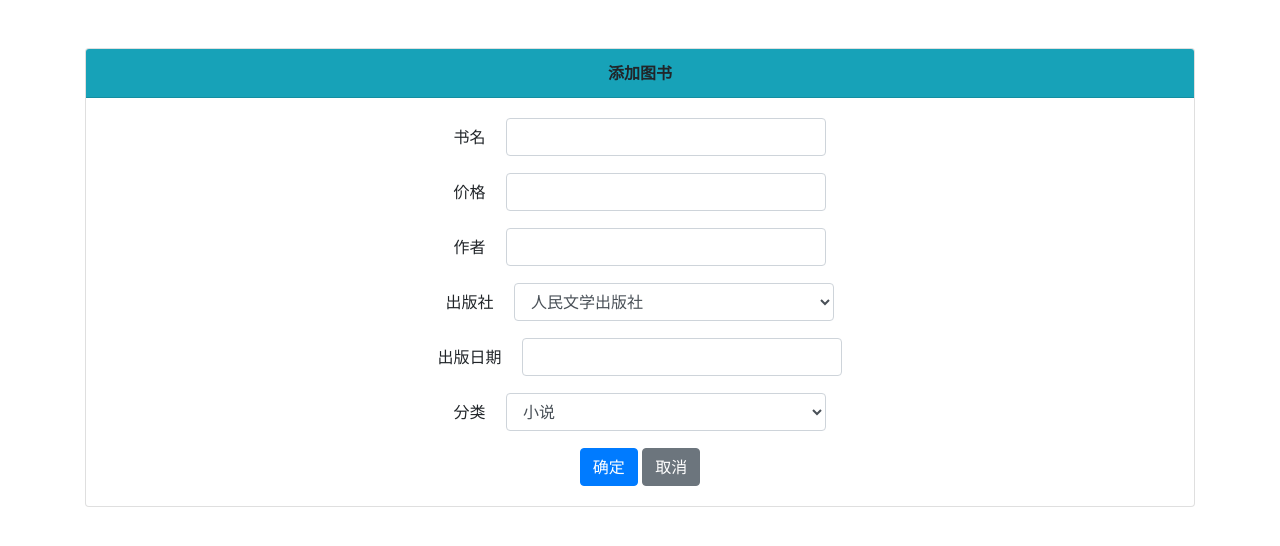
After one commit to RyanQAQ/book_manage_system, a Django app: page /add/ in a window 1280 px wide. The commit adds this page. Shown: the top 546 px of the page. Run offline with Django 3.2, Linux system fonts and the light colour scheme; some libraries are stand-ins or nearby versions.

Commit message:
添加add模板

```diff
--- a/library/static/css/index.css
+++ b/library/static/css/index.css
@@ -9,3 +9,8 @@
   margin-bottom: 5px;
   line-height: 40px;
 }
+
+.fs {
+  font-size: 35px;
+  font-weight: 600;
+}
--- a/library/views.py
+++ b/library/views.py
@@ -37,3 +37,7 @@ def save_edit(request, edit_id):
     cursor.close()
     conn.close()
     return redirect('/')
+
+
+def add(request):
+    return render(request, 'add.html')
--- a/mysite/urls.py
+++ b/mysite/urls.py
@@ -15,11 +15,12 @@ Including another URLconf
 """
 from django.contrib import admin
 from django.urls import path
-from library.views import IndexView, edit, save_edit
+from library.views import IndexView, edit, save_edit, add
 
 urlpatterns = [
     path('admin/', admin.site.urls),
     path('', IndexView.as_view(), name='index'),
     path('edit/<edit_id>', edit, name='edit'),
     path('save_edit/<edit_id>', save_edit, name='save_edit'),
+    path('add/', add, name='add')
 ]
--- /dev/null
+++ b/templates/add.html
@@ -0,0 +1,77 @@
+{% load static %}
+<!DOCTYPE html>
+<html lang="en">
+<head>
+    <meta charset="UTF-8">
+    <title>添加图书</title>
+    <link href="https://cdn.bootcdn.net/ajax/libs/twitter-bootstrap/4.3.0/css/bootstrap.css" rel="stylesheet">
+    <script src="https://cdn.staticfile.org/jquery/3.2.1/jquery.min.js"></script>
+    <script src="https://cdn.staticfile.org/popper.js/1.15.0/umd/popper.min.js"></script>
+    <script src="https://cdn.staticfile.org/twitter-bootstrap/4.3.1/js/bootstrap.min.js"></script>
+    <link href="https://netdna.bootstrapcdn.com/font-awesome/4.7.0/css/font-awesome.min.css" rel="stylesheet">
+    <link href="{% static 'css/edit.css' %}" rel="stylesheet">
+</head>
+<body>
+<div class="container mt-5">
+    <div class="card">
+        <div class="card-header bg-info text-center font-weight-bold">添加图书</div>
+        <div class="card-body">
+            <form action="" class="text-center" method="post">
+                {% csrf_token %}
+                <div class="form-group">
+                    <label for="bookname">书名</label>
+                    <input class="form-control" name="name" id="bookname" maxlength="10"">
+                </div>
+                <div class="form-group">
+                    <label for="bookprice">价格</label>
+                    <input class="form-control" name="price" id="bookprice" maxlength="6"">
+                </div>
+                <div class="form-group">
+                    <label for="bookauthor">作者</label>
+                    <input class="form-control" name="author" id="bookauthor" maxlength="10"">
+                </div>
+                <div class="form-group">
+                    <label for="bookpublisher">出版社</label>
+                    <select name="publisher" class="form-control" id="bookpublisher">
+                        <option selected>人民文学出版社</option>
+                        <option>辽海出版社</option>
+                        <option>清华大学出版社</option>
+                        <option>高等教育出版社</option>
+                        <option>广州出版社</option>
+                        <option>机械工业出版社</option>
+                        <option>中国华侨出版社</option>
+                        <option>北京联合出版社</option>
+                    </select>
+                    {#                    <input class="form-control" name="publisher" id="bookpublisher" maxlength="10"#}
+                    {#                           value="{{ book_obj.publisher.name }}">#}
+                </div>
+                <div class="form-group">
+                    <label for="bookpubdate">出版日期</label>
+                    <input class="form-control" name="pubdate" id="bookpubdate" maxlength="10"">
+                </div>
+                <div class="form-group">
+                    <label for="booksort">分类</label>
+                    <select name="sort" class="form-control" id="booksort">
+                        <option selected>小说</option>
+                        <option>文史</option>
+                        <option>社会科学</option>
+                        <option>少儿</option>
+                        <option>教材</option>
+                        <option>计算机</option>
+                    </select>
+                    {#                    <input class="form-control" name="sort" id="booksort" maxlength="6"#}
+                    {#                           value="{{ book_obj.sort.name }}">#}
+                </div>
+                <button type="submit" class="btn btn-primary">确定</button>
+                <button type="button" class="btn btn-secondary" onclick="back()">取消</button>
+            </form>
+        </div>
+    </div>
+</div>
+</body>
+<script>
+    function back() {
+        location.href='/'
+    }
+</script>
+</html>
```
Also changed, not shown: templates/index.html (+9 -0 lines), library/static/css/add.css (added), library/static/css/edit.css (line endings or trailing spaces).
